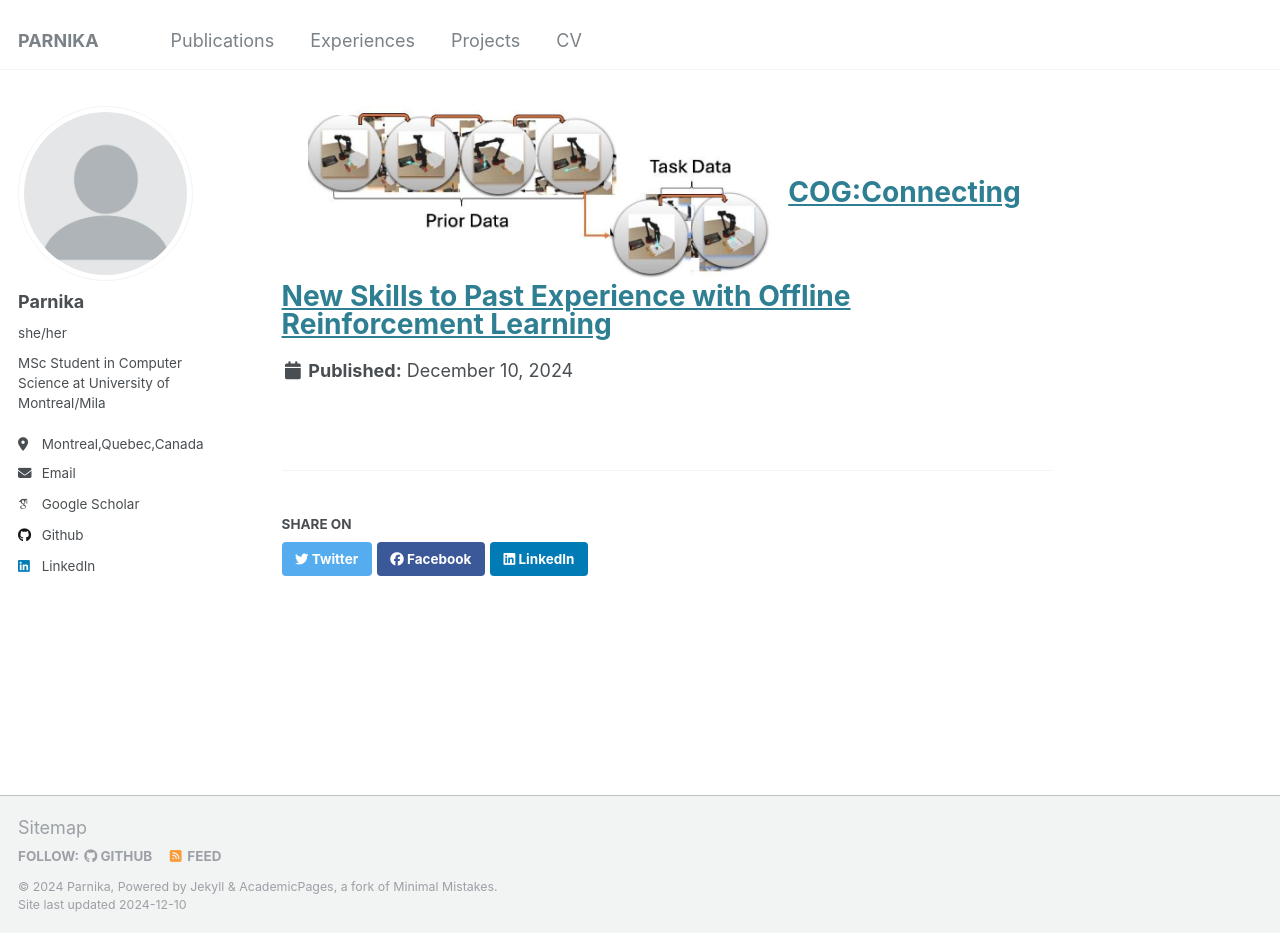
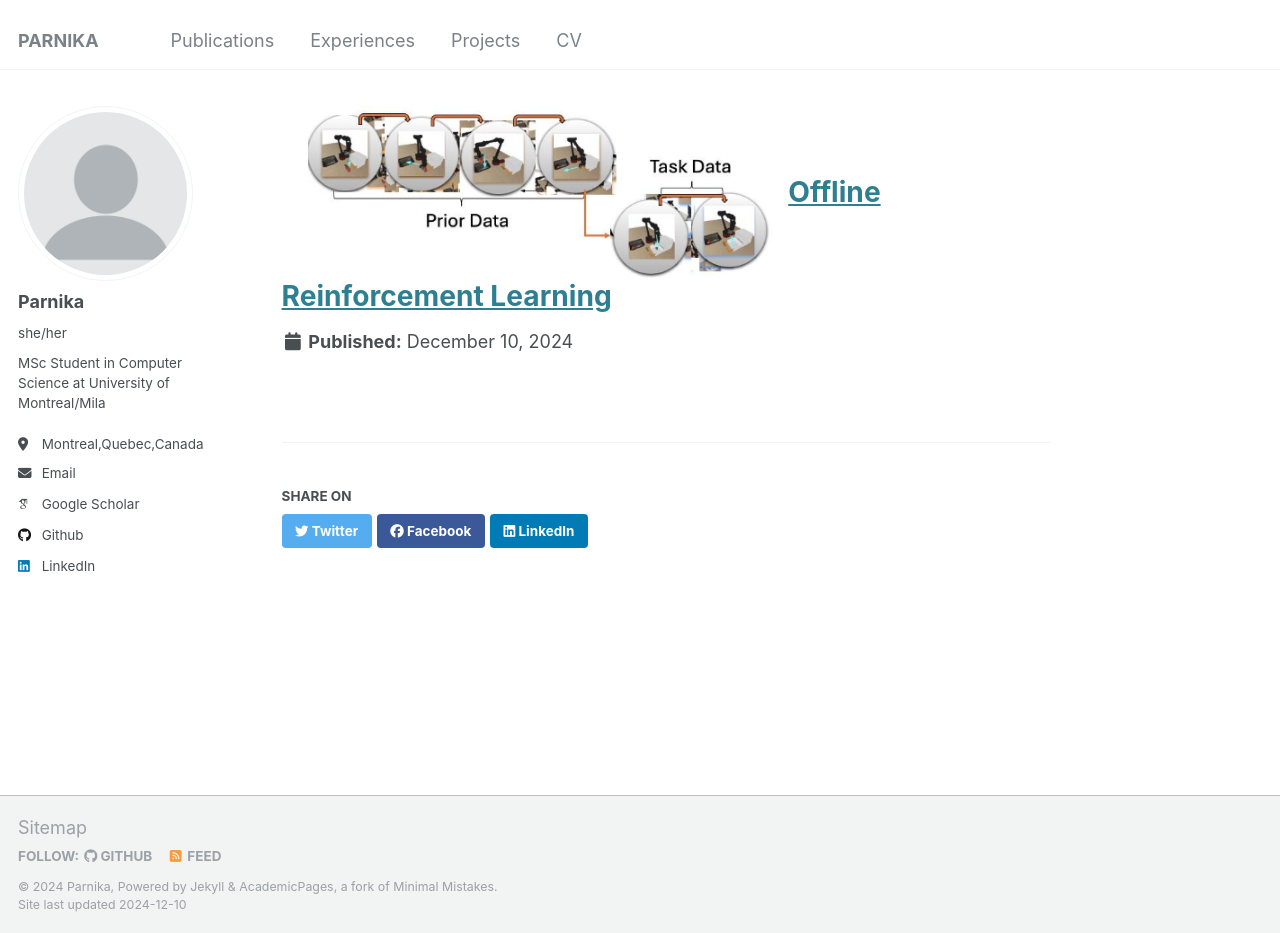
Before and after one commit to parnika31/parnika31.github.io, a Jekyll site: the page built from _portfolio/portfolio-1.md, in a window 1280 px wide and 933 px high. Built offline with Jekyll 4.4.1, drawn with Linux system fonts in a browser that asks for light colours; some web fonts are replaced.

Commit message:
Update portfolio-1.md

```diff
--- a/_portfolio/portfolio-1.md
+++ b/_portfolio/portfolio-1.md
@@ -1,5 +1,5 @@
 ---
-title: <p><img src='/images/COG.png' height="500" width="500"> <a href="https://github.com/parnika31/cog_extended/tree/main"> COG:Connecting New Skills to Past Experience with Offline Reinforcement Learning</a> </p>
-excerpt: "Implemented offline RL algorithm TD3+BC and compared the performance with CQL. Additionally, compared the performance of CQL leveraging pretrained resnet vs CNN. Experiments are done on pick and place setup from [this](https://arxiv.org/pdf/2010.14500) paper."
+title: <p><img src='/images/COG.png' height="500" width="500"> <a href="https://github.com/parnika31/cog_extended/tree/main"> Offline Reinforcement Learning</a> </p>
+excerpt: "Implemented offline RL algorithm TD3+BC and compared the performance with CQL on pick and place experimental setup from [this](https://arxiv.org/pdf/2010.14500) paper. Additionally, compared the performance of CQL leveraging pretrained resnet vs CNN."
 collection: portfolio
 ---
```
